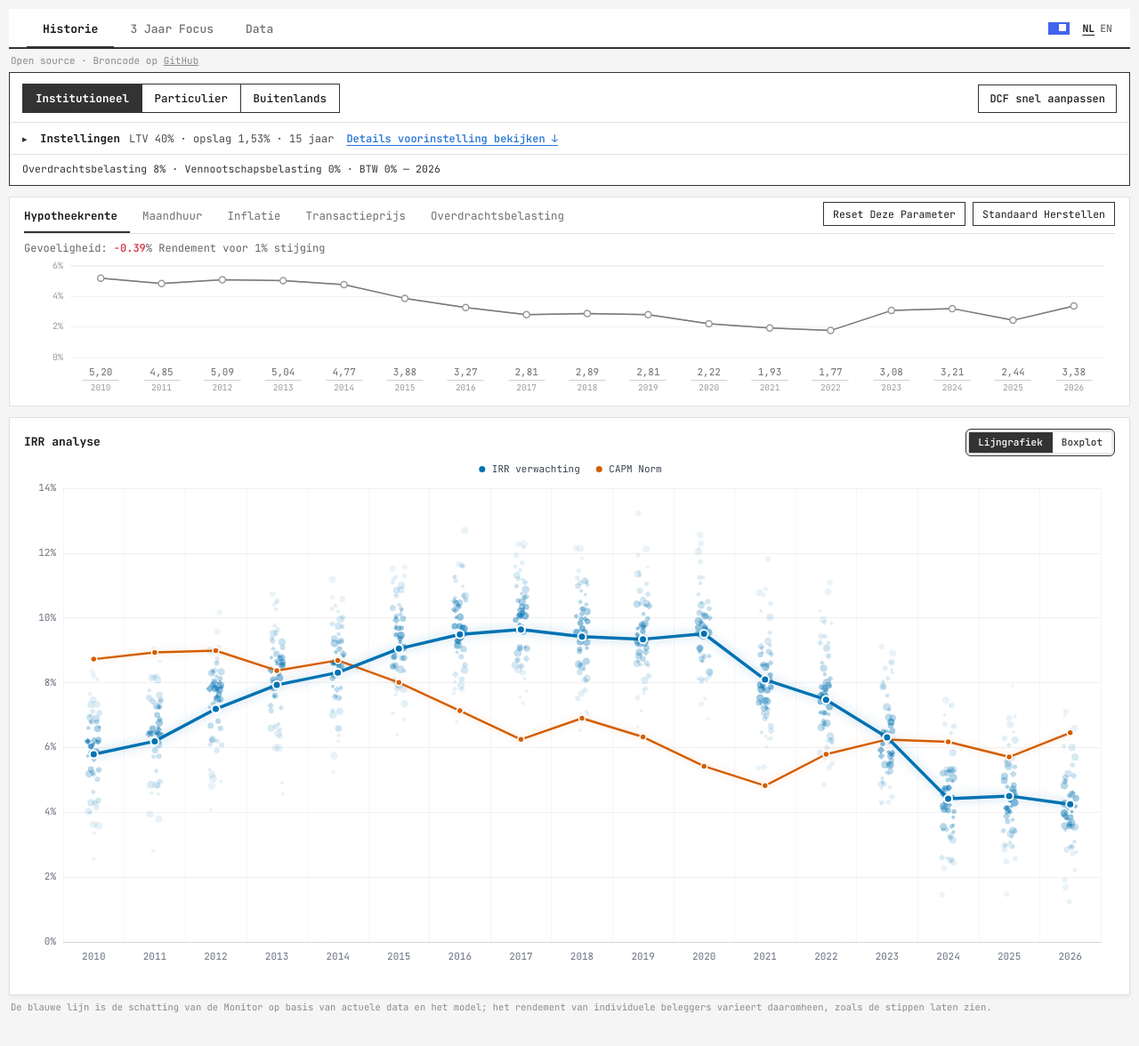
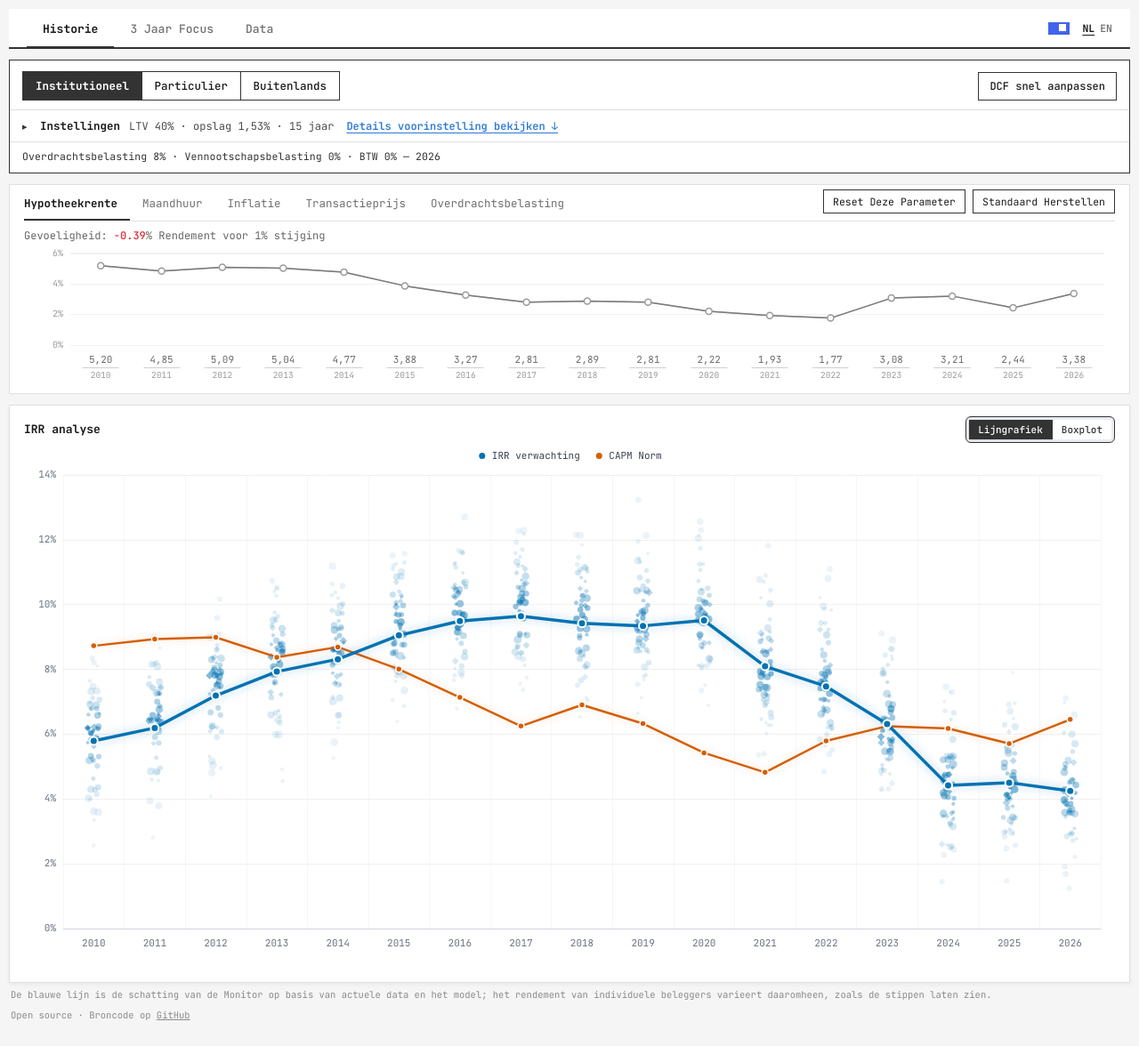
Before and after one commit to Investeringsklimaat/Monitor-Investeringsklimaat-Middenhuur, a plain HTML site: page index.html in a window 1280 px wide. Shown: the whole page at 89% size. Drawn offline with Linux system fonts and the light colour scheme.

Commit message:
The open-source line moves to the foot of the page
It stood under the header, where it cost the chart twenty pixels and a tightened
gap above the analysis bar. It now stands at the foot of each analysis tab, with
the other small grey text there: under the note beneath the chart on Historie,
and alone at the foot of 3 Jaar Focus. The Data tab does not carry it, because
its credit line already says where the code is.

Everything above the chart is back to what it was: the gap above the analysis
bar is twelve pixels again and the chart sits exactly where it did.

```diff
--- a/css/header.css
+++ b/css/header.css
@@ -82,19 +82,8 @@
 
 /* ---------- analysis bar ---------- */
 
-/* Where the code is: one small grey line in the gap above the analysis bar,
-   which is shortened by as much as the line takes, so nothing below it moves. */
-.hv-source {
-    margin: 6px 0 0;
-    padding: 0 2px;
-    font-size: 11px;
-    line-height: 1.3;
-    color: #8a8a8a;
-}
-.hv-source a { color: inherit; }
-
 .hv-lens {
-    margin: 6px 0 0;
+    margin: 12px 0 0;
     padding: 12px 14px 10px;
     background: #fff;
     border: 1px solid #333;
--- a/css/modern-theme.css
+++ b/css/modern-theme.css
@@ -412,6 +412,9 @@ body {
 /* the one line under the main chart that says what the dots are: under the
    card, so the card keeps its fixed height and the chart its size */
 .chart-note { margin: -14px 2px 18px; font-size: 10.5px; line-height: 1.4; color: #8a8a8a; }
+/* Where the code is, in the same small grey type as the note above it */
+.hv-source { margin: -10px 2px 18px; font-size: 10.5px; line-height: 1.4; color: #8a8a8a; }
+.hv-source a { color: inherit; }
 
 /* The main IRR chart is an ECharts div; the 3-year window keeps its canvas. */
 .chart-container #returnChart {
--- a/index.html
+++ b/index.html
@@ -36,10 +36,6 @@
             </span>
         </div>
     </header>
-
-    <!-- Where the code is. Small and grey, in the gap above the analysis bar,
-         so it costs the chart below it almost nothing. -->
-    <p class="hv-source"><span data-i18n="Open source">Open source</span> · <span data-i18n="Source code on">Broncode op</span> <a href="https://github.com/Investeringsklimaat/Monitor-Investeringsklimaat-Middenhuur" target="_blank" rel="noopener">GitHub</a></p>
 
     <!-- What the analysis tabs show: the investor type, its taxes and the DCF
          settings. Hidden on the Data tab. -->
@@ -114,6 +110,8 @@
         <div id="returnChart"></div>
     </div>
     <p class="chart-note" data-i18n="Cloud note">De blauwe lijn is de schatting van de Monitor op basis van actuele data en het model; het rendement van individuele beleggers varieert daaromheen, zoals de stippen laten zien.</p>
+    <!-- Where the code is, with the other small grey text at the foot of the tab -->
+    <p class="hv-source"><span data-i18n="Open source">Open source</span> · <span data-i18n="Source code on">Broncode op</span> <a href="https://github.com/Investeringsklimaat/Monitor-Investeringsklimaat-Middenhuur" target="_blank" rel="noopener">GitHub</a></p>
 
     </div> <!-- End of main-analysis tab -->
 
@@ -151,6 +149,8 @@
                 </div>
             </div>
         </div>
+        <!-- Where the code is, at the foot of the tab -->
+        <p class="hv-source"><span data-i18n="Open source">Open source</span> · <span data-i18n="Source code on">Broncode op</span> <a href="https://github.com/Investeringsklimaat/Monitor-Investeringsklimaat-Middenhuur" target="_blank" rel="noopener">GitHub</a></p>
     </div>
 
     <!-- Data Tab: every series the model reads, and its source -->
```
